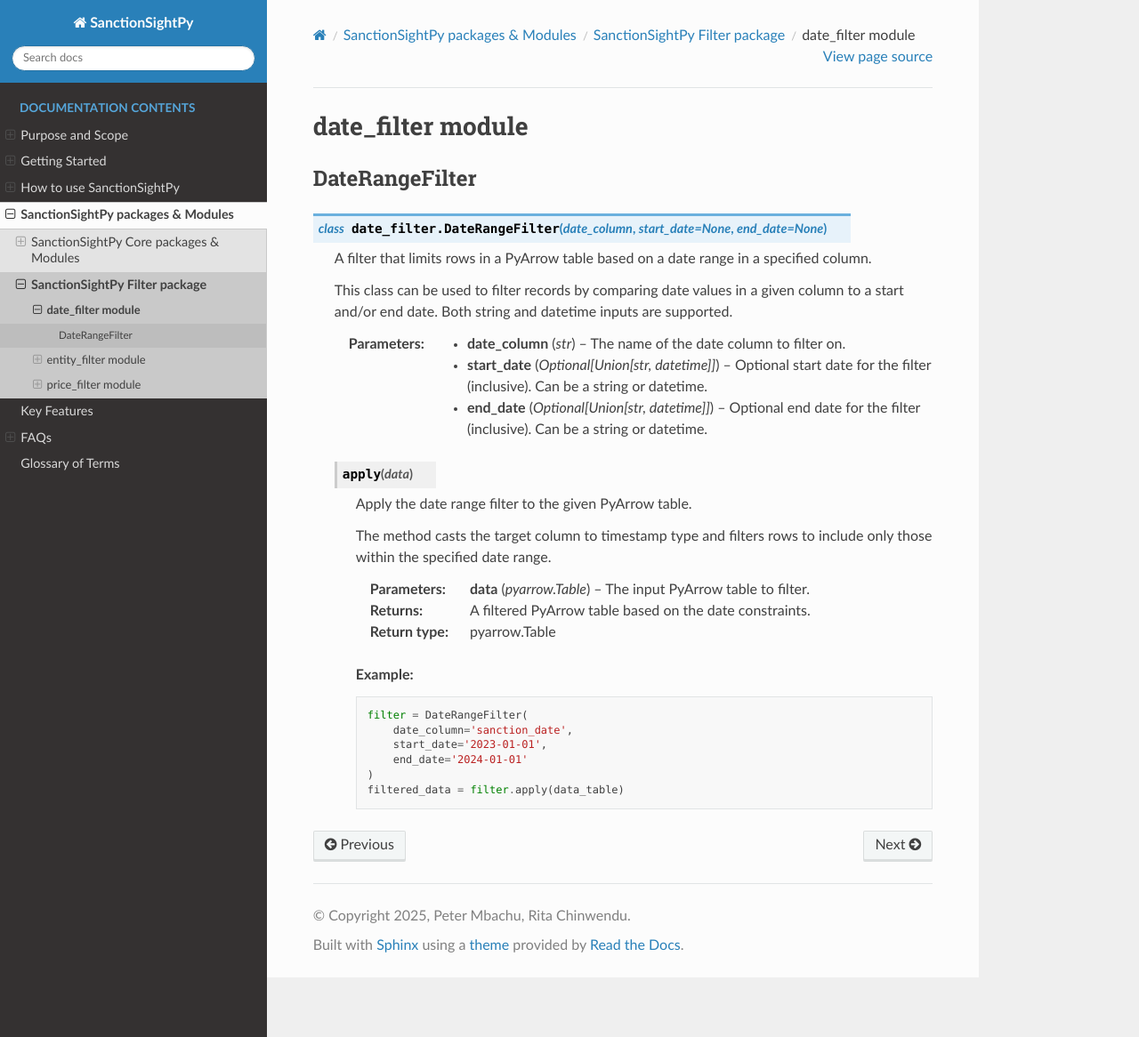
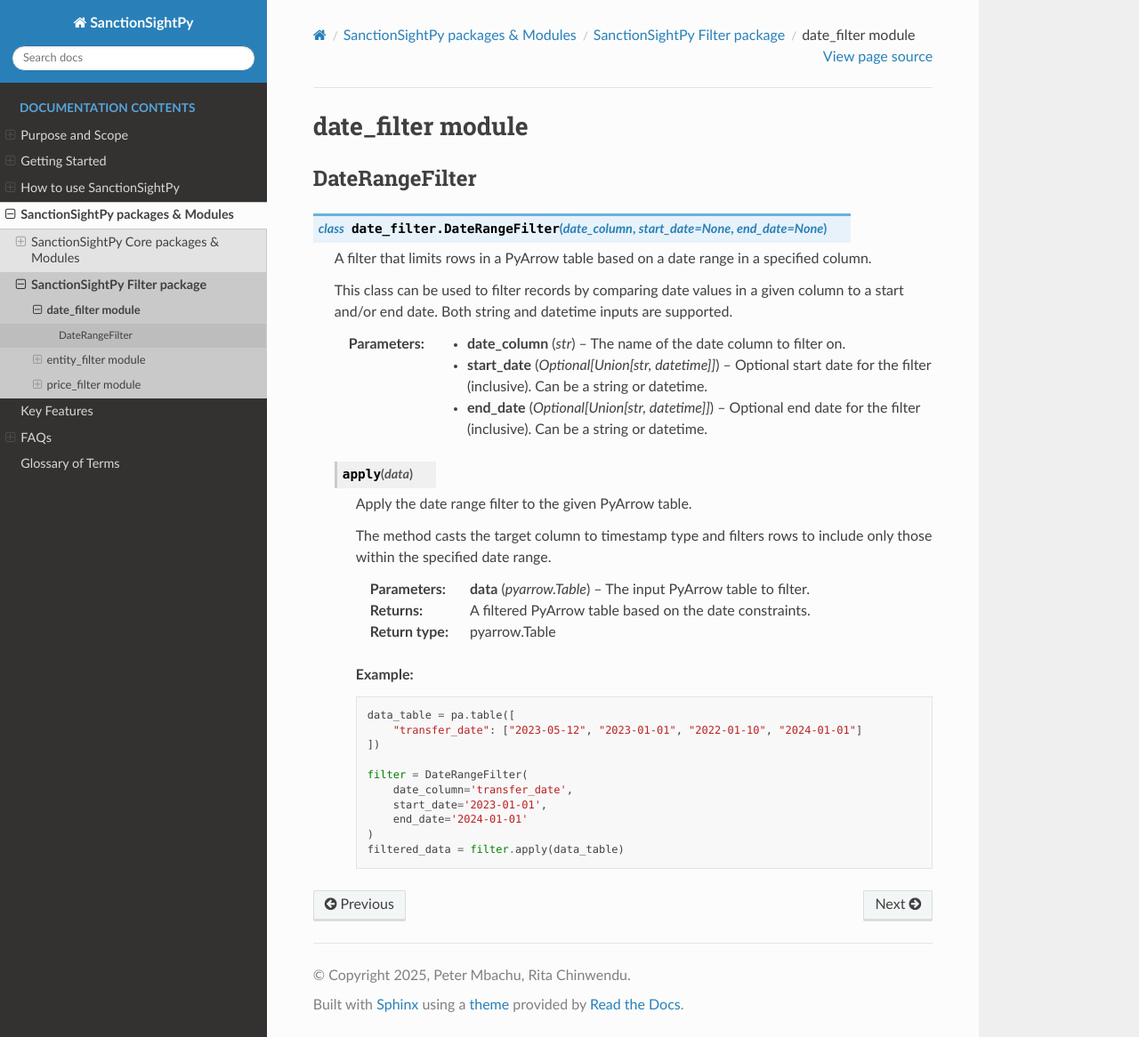
Before and after one commit to cla-bit/SanctionSightPy-Docs, a Sphinx documentation site: the page built from source/datadock.filters.date_filter.rst, in a window 1280 px wide and 1166 px high. Shown: the whole window at 89% size. Built offline with Sphinx 7.4.7 and the Read the Docs theme 3.1.0, drawn with Linux system fonts in a browser that asks for light colours.

Commit message:
Update datadock.filters.date_filter.rst

```diff
--- a/source/datadock.filters.date_filter.rst
+++ b/source/datadock.filters.date_filter.rst
@@ -39,8 +39,12 @@
 
         .. code-block:: python
 
+            data_table = pa.table([
+                "transfer_date": ["2023-05-12", "2023-01-01", "2022-01-10", "2024-01-01"]
+            ])
+
             filter = DateRangeFilter(
-                date_column='sanction_date',
+                date_column='transfer_date',
                 start_date='2023-01-01',
                 end_date='2024-01-01'
             )
```
